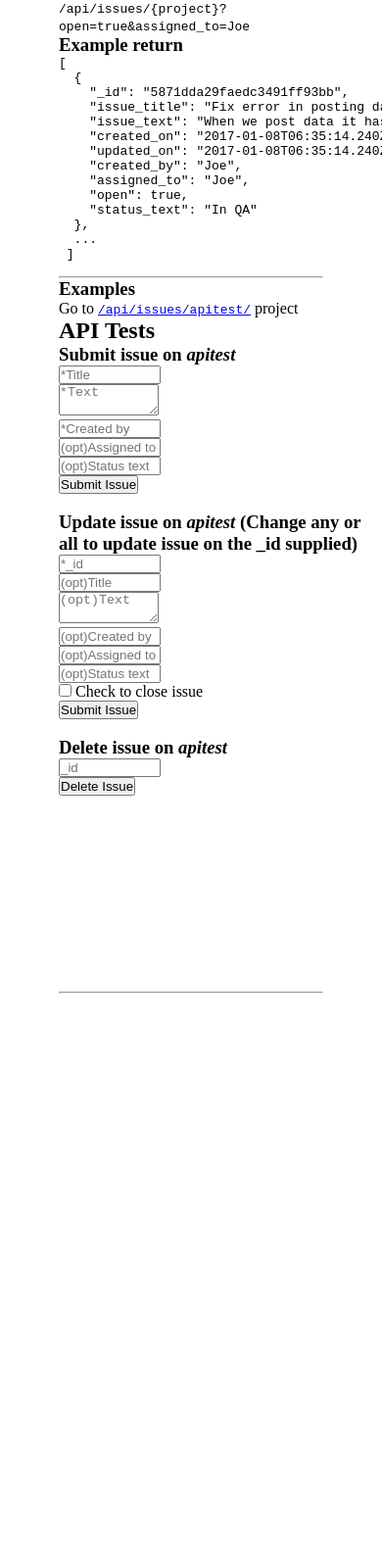
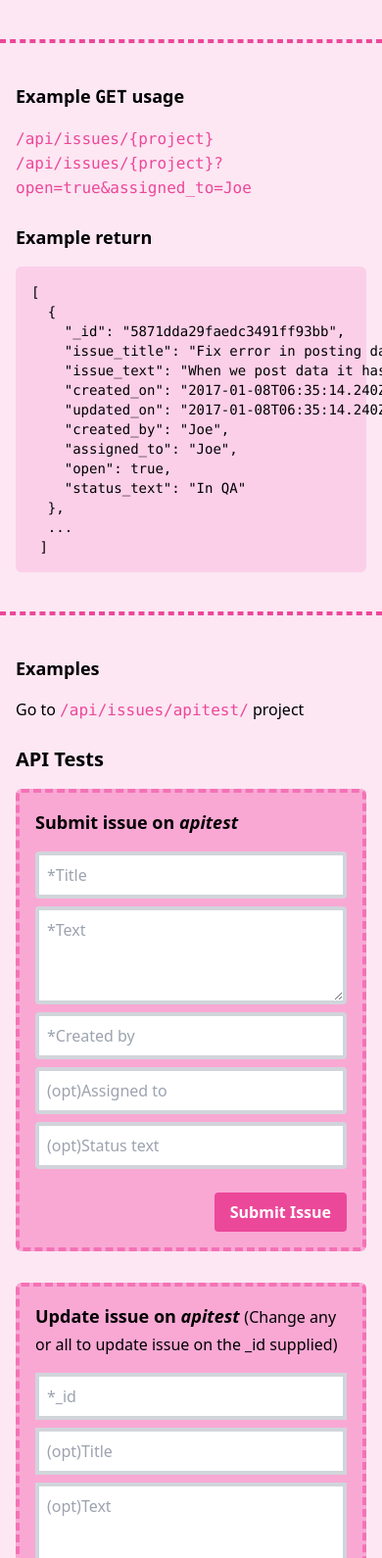
Before and after one commit to hackodes/Projects, a website: page QualityAssurance/IssueTracker/views/index.html in a window 390 px wide. Shown: the part 88-1678 px from the top of the page at 98% size. Before the commit the page ends 1162 px from the top, so only its background shows below. Drawn offline with nearby package versions, Linux system fonts and the light colour scheme.

Commit message:
Add tailwind styles

```diff
--- /dev/null
+++ b/QualityAssurance/IssueTracker/public/input.css
@@ -0,0 +1,3 @@
+@tailwind base;
+@tailwind components;
+@tailwind utilities;
--- a/QualityAssurance/IssueTracker/routes/api.js
+++ b/QualityAssurance/IssueTracker/routes/api.js
@@ -1,27 +1,22 @@
-'use strict';
+'use strict'
 
 module.exports = function (app) {
+  app
+    .route('/api/issues/:project')
 
-  app.route('/api/issues/:project')
-
-    .get(function (req, res){
-      let project = req.params.project;
-
+    .get(function (req, res) {
+      let project = req.params.project
     })
 
-    .post(function (req, res){
-      let project = req.params.project;
-
+    .post(function (req, res) {
+      let project = req.params.project
     })
 
-    .put(function (req, res){
-      let project = req.params.project;
-
+    .put(function (req, res) {
+      let project = req.params.project
     })
 
-    .delete(function (req, res){
-      let project = req.params.project;
-
-    });
-
-};
+    .delete(function (req, res) {
+      let project = req.params.project
+    })
+}
--- /dev/null
+++ b/QualityAssurance/IssueTracker/tailwind.config.js
@@ -0,0 +1,8 @@
+/** @type {import('tailwindcss').Config} */
+module.exports = {
+    content: ["./views/**/*.{html,js}"],
+    theme: {
+      extend: {},
+    },
+    plugins: [],
+  }
--- a/QualityAssurance/IssueTracker/views/index.html
+++ b/QualityAssurance/IssueTracker/views/index.html
@@ -1,26 +1,33 @@
 <!DOCTYPE html>
 <html>
+
 <head>
   <title>Issue Tracker</title>
   <link rel="icon" type="image/png" href="https://cdn.freecodecamp.org/universal/favicons/favicon-16x16.png" />
   <meta charset="utf-8">
   <meta http-equiv="X-UA-Compatible" content="IE=edge">
   <meta name="viewport" content="width=device-width, initial-scale=1">
-    <link rel="stylesheet" href="/public/style.css">
+  <link rel="stylesheet" href="../public/output.css">
 </head>
-  <body>
-    <header>
-      <h1>
-        Issue Tracker
-      </h1>
+
+<body class="font-sans bg-pink-100">
+  <header class="mb-4 p-6">
+    <h1 class="text-2xl md:text-4xl font-bold text-pink-500 mt-4 text-center"> Issue Tracker </h1>
   </header>
-    <section style="margin: 0 50px;">
-      <h3>Example <code>GET</code> usage</h3>
-      <code>/api/issues/{project}</code><br>
-      <code>/api/issues/{project}?open=true&amp;assigned_to=Joe</code><br>
-      <h3>Example return</h3>
-      <pre>
-<code>[
+
+  <hr class="mx-auto border-dashed border-2 border-pink-500 max-w-2xl my-8" />
+
+  <section class="container mx-auto px-4 py-2">
+    <div class="max-w-2xl mx-auto">
+      <h3 class="text-lg font-semibold mb-4"> Example <code>GET</code> usage </h3>
+      <p class="text-pink-500 hover:underline">
+        <code>/api/issues/{project}</code>
+      </p>
+      <p class="text-pink-500 hover:underline">
+        <code>/api/issues/{project}?open=true&amp;assigned_to=Joe</code>
+      </p>
+      <h3 class="text-lg font-semibold mt-6 mb-4">Example return</h3>
+      <pre class="bg-pink-200 p-4 text-sm rounded-md"><code>[
   {
     "_id": "5871dda29faedc3491ff93bb",
     "issue_title": "Fix error in posting data",
@@ -34,82 +41,134 @@
   },
   ...
  ]
-</code>
-</pre>
+</code></pre>
+    </div>
   </section>
-    <hr style='margin: 0 50px'>
-    <section id='testui' style='margin-left: 50px;'>
-      <h3>Examples</h3>
-      Go to <a href='/api/issues/apitest/'><code>/api/issues/apitest/</code></a>  project
-      <h2 style="text-align: left">API Tests</h2>
-      <h3>Submit issue on <i>apitest</i></h3>
-      <form id="testForm" class="border">
-        <input type="text" name="issue_title" placeholder="*Title" style="width: 100px" required=''><br>
-        <textarea type="text" name="issue_text" placeholder="*Text" style="width: 100px" required=''></textarea><br>
-        <input type="text" name="created_by" placeholder="*Created by" style="width: 100px" required=''><br>
-        <input type="text" name="assigned_to" placeholder="(opt)Assigned to" style="width: 100px"><br>
-        <input type="text" name="status_text" placeholder="(opt)Status text" style="width: 100px"><br>
-        <button type="submit">Submit Issue</button>
-      </form><br>
-      <h3>Update issue on <i>apitest</i> (Change any or all to update issue on the _id supplied)</h3>
-      <form id="testForm2" class="border">
-        <input type="text" name="_id" placeholder="*_id" style="width: 100px" required=''><br>
-        <input type="text" name="issue_title" placeholder="(opt)Title" style="width: 100px"><br>
-        <textarea type="text" name="issue_text" placeholder="(opt)Text" style="width: 100px"></textarea><br>
-        <input type="text" name="created_by" placeholder="(opt)Created by" style="width: 100px"><br>
-        <input type="text" name="assigned_to" placeholder="(opt)Assigned to" style="width: 100px"><br>
-        <input type="text" name="status_text" placeholder="(opt)Status text" style="width: 100px"><br>
-        <label><input type="checkbox" name="open" value="false"> Check to close issue</label><br>
-        <button type="submit">Submit Issue</button>
-      </form><br>
-      <h3>Delete issue on <i>apitest</i></h3>
-      <form id="testForm3" class="border">
-        <input type="text" name="_id" placeholder="_id" style="width: 100px" required=''><br>
-        <button type="submit">Delete Issue</button>
+  <hr class="mx-auto border-dashed border-2 border-pink-500 max-w-2xl my-8" />
+
+  <section id="testui" class="container mx-auto px-4 py-2">
+    <div class="max-w-2xl mx-auto">
+      <h3 class="text-lg font-semibold mb-4">Examples</h3>
+      <p>
+        Go to
+        <a class="text-pink-500 hover:underline" href="/api/issues/apitest/"><code>/api/issues/apitest/</code></a>
+        project
+      </p>
+
+      <h2 class="text-xl font-semibold mt-6 mb-4">API Tests</h2>
+
+      <form id="testForm" class="bg-pink-300 border-dashed border-4 border-pink-400 rounded-md p-4 mb-8">
+
+        <h3 class="text-lg font-semibold mb-4">Submit issue on <i>apitest</i></h3>
+        <input type="text" name="issue_title" placeholder="*Title"
+          class="input-field block w-full rounded px-2 py-2 mb-2 border-4 border-solid border-gray-300 focus:border-pink-400 focus:bg-pink-100 outline-none"
+          required />
+        <textarea name="issue_text" placeholder="*Text"
+          class="input-field block w-full rounded px-2 py-2 mb-2 border-4 border-solid border-gray-300 focus:border-pink-400 focus:bg-pink-100 outline-none min-w-[200px] min-h-[100px] max-h-[250px]"
+          required></textarea>
+        <input type="text" name="created_by" placeholder="*Created by"
+          class="input-field block w-full border-4 border-solid border-gray-300 focus:border-pink-400 focus:bg-pink-100 outline-none rounded px-2 py-2 mb-2"
+          required />
+        <input type="text" name="assigned_to" placeholder="(opt)Assigned to"
+          class="input-field block w-full border-4 border-solid border-gray-300 focus:border-pink-400 focus:bg-pink-100 outline-none rounded px-2 py-2 mb-2" />
+        <input type="text" name="status_text" placeholder="(opt)Status text"
+          class="input-field block w-full border-4 border-solid border-gray-300 focus:border-pink-400 focus:bg-pink-100 outline-none rounded px-2 py-2 mb-2" />
+        <div class="flex justify-end">
+          <button type="submit" class="bg-pink-500 hover:bg-pink-600 text-white font-semibold py-2 px-4 rounded mt-4">
+            Submit Issue
+          </button>
+        </div>
       </form>
-      <code id='jsonResult'></code>
+
+      <form id="testForm2" class="bg-pink-300 border-dashed border-4 border-pink-400 rounded-md p-4 mb-8">
+        <h3 class="text-lg font-semibold mb-4">
+          Update issue on <i>apitest</i>
+          <span class="font-thin text-base mb-4">(Change any or all to update issue on the _id supplied)
+          </span>
+        </h3>
+
+        <input type="text" name="_id" placeholder="*_id"
+          class="input-field block w-full px-2 py-2 mb-2 border-4 border-solid border-gray-300 focus:border-pink-400 focus:bg-pink-100 outline-none"
+          required />
+        <input type="text" name="issue_title" placeholder="(opt)Title"
+          class="input-field block w-full px-2 py-2 mb-2 border-4 border-solid border-gray-300 focus:border-pink-400 focus:bg-pink-100 outline-none" />
+        <textarea name="issue_text" placeholder="(opt)Text"
+          class="input-field block w-full px-2 py-2 mb-2 border-4 border-solid border-gray-300 focus:border-pink-400 focus:bg-pink-100 outline-none min-w-[200px] min-h-[100px] max-h-[250px]"></textarea>
+        <input type="text" name="created_by" placeholder="(opt)Created by"
+          class="input-field block w-full px-2 py-2 mb-2 border-4 border-solid border-gray-300 focus:border-pink-400 focus:bg-pink-100 outline-none" />
+        <input type="text" name="assigned_to" placeholder="(opt)Assigned to"
+          class="input-field block w-full px-2 py-2 mb-2 border-4 border-solid border-gray-300 focus:border-pink-400 focus:bg-pink-100 outline-none" />
+        <input type="text" name="status_text" placeholder="(opt)Status text"
+          class="input-field block w-full px-2 py-2 mb-2 border-4 border-solid border-gray-300 focus:border-pink-400 focus:bg-pink-100 outline-none" />
+        <label class="flex justify-end items-center mt-2">
+          <input type="checkbox" name="open" value="false" class="h-5 w-5 text-pink-600 accent-pink-500" />
+          <span class="ml-2 text-gray-700">Check to close issue</span>
+        </label>
+        <div class="flex justify-end">
+          <button type="submit" class="bg-pink-500 hover:bg-pink-600 text-white font-semibold py-2 px-4 rounded mt-4">
+            Submit Issue
+          </button>
+        </div>
+      </form>
+
+
+      <form id="testForm3" class="bg-pink-300 border-dashed border-4 border-pink-400 rounded-md p-4 mb-8">
+        <h3 class="text-lg font-semibold mb-4">Delete issue on <i>apitest</i></h3>
+        <input type="text" name="_id" placeholder="_id"
+          class="input-field block w-full px-2 py-2 mb-2 border-4 border-solid border-gray-300 focus:border-pink-400 focus:bg-pink-100 outline-none"
+          required />
+        <div class="flex justify-end">
+          <button type="submit" class="bg-red-500 hover:bg-red-600 text-white font-semibold py-2 px-4 rounded">Delete
+            Issue</button>
+        </div>
+      </form>
+
+      <code id="jsonResult"></code>
+    </div>
   </section>
-    <hr style='margin: 50px; margin-top: 200px'>
-    <!-- Your web-app is https, so your scripts need to be too -->
+
+
+  <hr class="mx-auto border-dashed border-2 border-pink-500 max-w-2xl my-4" />
+
   <script src="https://code.jquery.com/jquery-2.2.1.min.js"
-            integrity="sha256-gvQgAFzTH6trSrAWoH1iPo9Xc96QxSZ3feW6kem+O00="
-            crossorigin="anonymous"></script>
+    integrity="sha256-gvQgAFzTH6trSrAWoH1iPo9Xc96QxSZ3feW6kem+O00=" crossorigin="anonymous"></script>
   <script>
-      $(function() {
-        $('#testForm').submit(function(e) {
+    $(function () {
+      $('#testForm').submit(function (e) {
         $.ajax({
           url: '/api/issues/apitest',
           type: 'post',
           data: $('#testForm').serialize(),
-            success: function(data) {
-              $('#jsonResult').text(JSON.stringify(data));
-            }
-          });
-          e.preventDefault();
-        });
-        $('#testForm2').submit(function(e) {
+          success: function (data) {
+            $('#jsonResult').text(JSON.stringify(data))
+          },
+        })
+        e.preventDefault()
+      })
+      $('#testForm2').submit(function (e) {
         $.ajax({
           url: '/api/issues/apitest',
           type: 'put',
           data: $('#testForm2').serialize(),
-            success: function(data) {
-              $('#jsonResult').text(JSON.stringify(data));
-            }
-          });
-          e.preventDefault();
-        });
-        $('#testForm3').submit(function(e) {
+          success: function (data) {
+            $('#jsonResult').text(JSON.stringify(data))
+          },
+        })
+        e.preventDefault()
+      })
+      $('#testForm3').submit(function (e) {
         $.ajax({
           url: '/api/issues/apitest',
           type: 'delete',
           data: $('#testForm3').serialize(),
-            success: function(data) {
-              $('#jsonResult').text(JSON.stringify(data));
-            }
-          });
-          e.preventDefault();
-        });
-      });
+          success: function (data) {
+            $('#jsonResult').text(JSON.stringify(data))
+          },
+        })
+        e.preventDefault()
+      })
+    })
   </script>
 </body>
+
 </html>
```
Also changed, not shown: QualityAssurance/IssueTracker/package.json (+6 -2 lines), QualityAssurance/IssueTracker/public/output.css (added), 1 other file. Lines whose indentation alone changed are shown as unchanged.
